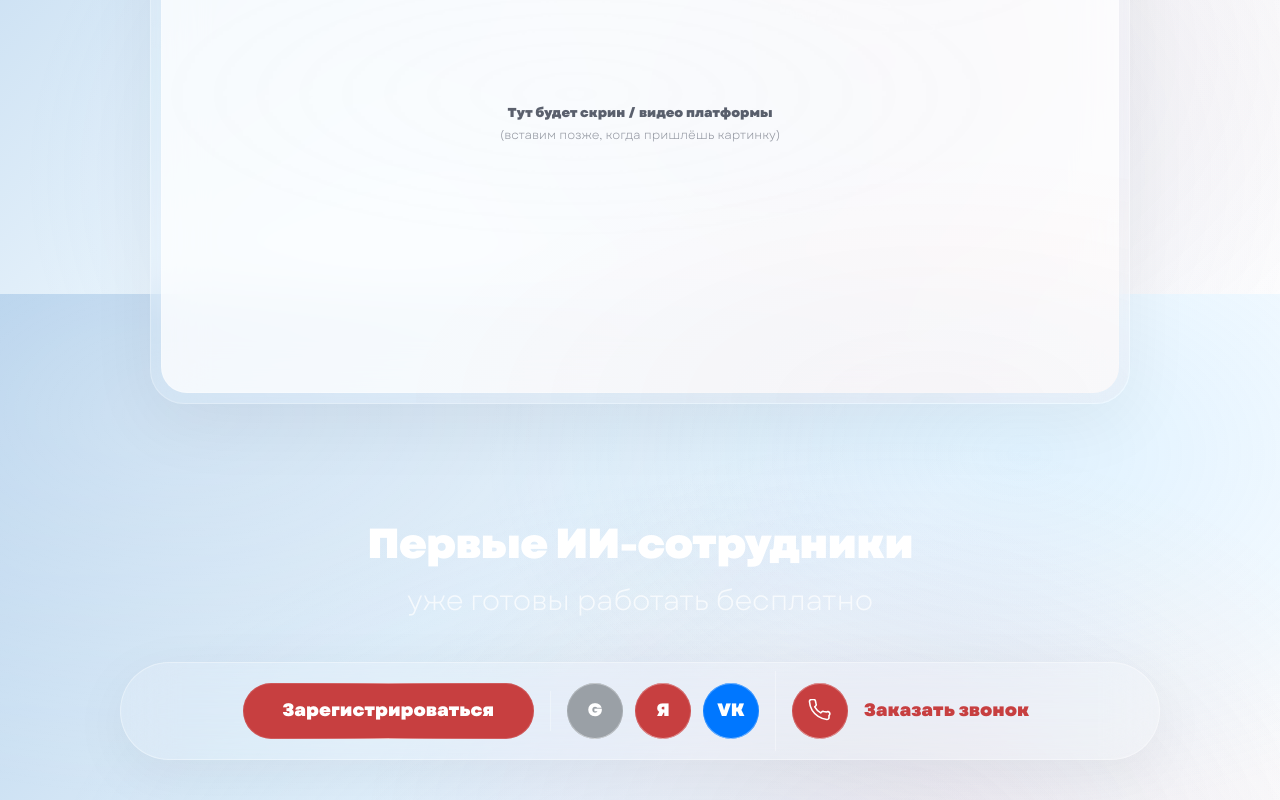
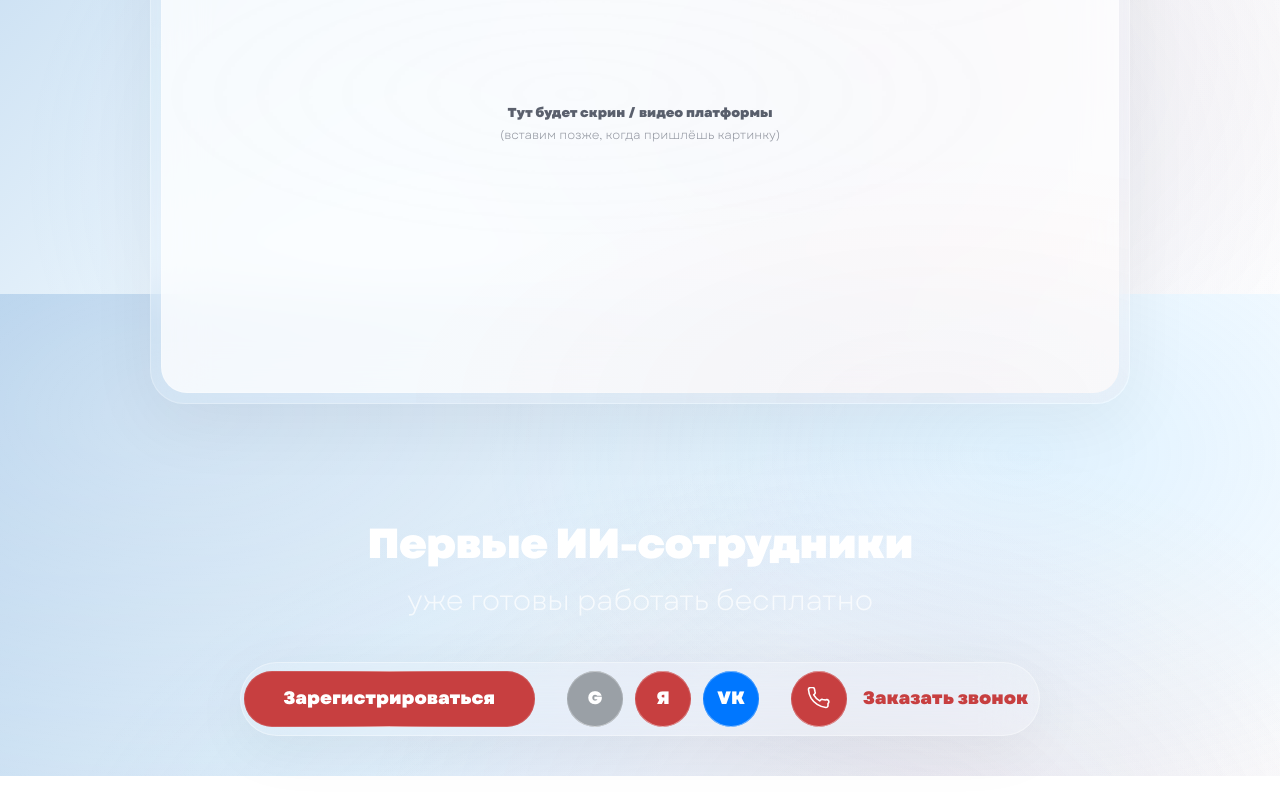
Before and after one commit to uniconsulting/uni.com, a Next.js app: page / in a window 1280 px wide. Shown: the part 506-1306 px from the top of the page. After the commit the page ends 1282 px from the top, so only its background shows below. Built offline with nearby package versions, Linux system fonts and the light colour scheme.

Commit message:
Update CTA1.tsx

```diff
--- a/src/components/sections/CTA1.tsx
+++ b/src/components/sections/CTA1.tsx
@@ -21,7 +21,7 @@ export default function CTA1() {
             className="
               mx-auto
               w-full
-              max-w-[1040px]
+              max-w-[800px]
               rounded-[999px]
               border
               border-white/35
@@ -68,7 +68,7 @@ export default function CTA1() {
               </a>
 
               {/* Divider 1 */}
-              <div className="hidden sm:block h-10 w-px bg-white/34" />
+              <div className="hidden sm:block h-10 w-[2px] bg-neutral-200/35 blur-[0.2px]" />
 
               {/* Соц-кнопки */}
               <div className="flex items-center gap-3">
@@ -149,7 +149,7 @@ export default function CTA1() {
               </div>
 
               {/* Divider 2 */}
-              <div className="hidden sm:block h-20 w-px bg-white/34" />
+              <div className="hidden sm:block h-10 w-[2px] bg-neutral-200/35 blur-[0.2px]" />
 
               {/* Заказать звонок */}
               <a
```
